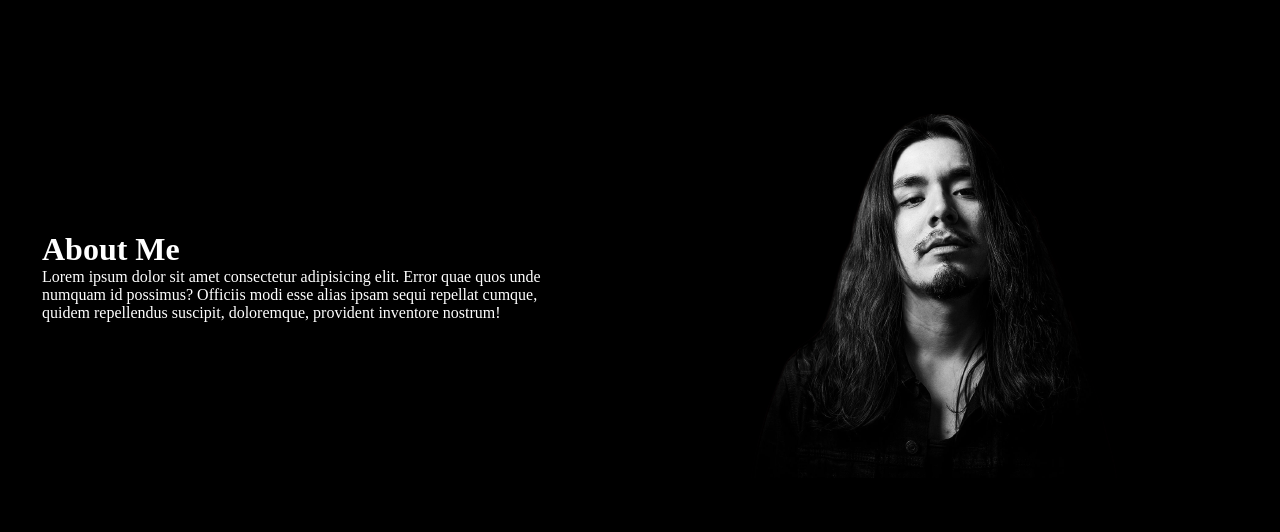
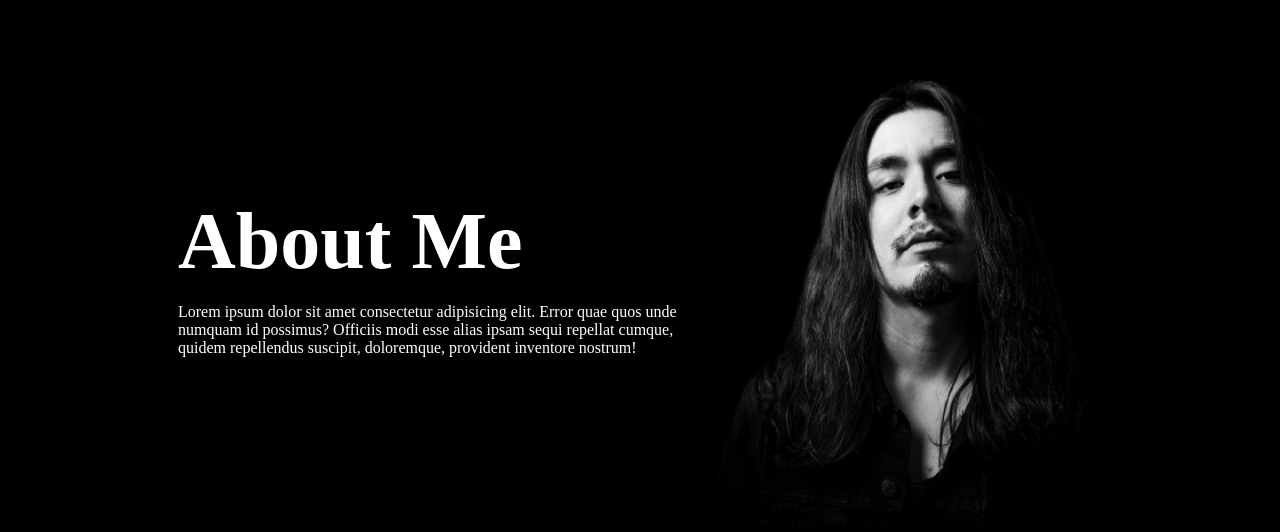
Before and after one commit to ChristopherZalapa/MyPortfolio, a React (Create React App) app: page / in a window 1280 px wide. Shown: the part 1004-1536 px from the top of the page. Built offline with nearby package versions, Linux system fonts and the light colour scheme.

Commit message:
About Page H1 P & Img Basic Style

```diff
--- a/src/pages/AboutPage.js
+++ b/src/pages/AboutPage.js
@@ -8,9 +8,7 @@ class AboutPage extends Component {
                     <h1>About Me</h1>
                     <p>Lorem ipsum dolor sit amet consectetur adipisicing elit. Error quae quos unde numquam id possimus? Officiis modi esse alias ipsam sequi repellat cumque, quidem repellendus suscipit, doloremque, provident inventore nostrum!</p>
                 </div>
-                <div className="pic-container">
-                    <img src="/images/9TksEPPg-removebg-preview.png" alt="man"/>
-                </div>
+                <img src="/images/9TksEPPg-removebg-preview.png" alt="man"/>
             </div>
         )
     }
--- a/src/styles/components_styles/_NavbarStyles.scss
+++ b/src/styles/components_styles/_NavbarStyles.scss
@@ -56,6 +56,7 @@
 	align-items: flex-start;
 	font-size: 2rem;
 	padding: 3rem;
+	font-weight: bold;
 }
 
 .nav-item {
--- a/src/styles/pages_styles/_AboutPageStyles.scss
+++ b/src/styles/pages_styles/_AboutPageStyles.scss
@@ -1,21 +1,40 @@
 .aboutPageContainer {
 	display: flex;
 	height: 100vh;
+	width: 100vw;
+	justify-content: center;
 	align-items: center;
-	flex-wrap: wrap;
+	// flex-wrap: wrap;
 
 	.text-container {
-		width: 500px;
-		margin: auto;
+		display: block;
+		align-items: center;
+		justify-content: center;
+		width: 30%;
+		margin-left: 10rem;
+
+		h1 {
+			margin-bottom: 1rem;
+			font-size: 5rem;
+		}
+		p {
+			display: block;
+			width: 500px;
+		}
 	}
 
-	.pic-container {
-		width: 50%px;
-		margin: auto;
-		align-items: center;
+	// .pic-container {
+	// 	display: flex;
+	// 	justify-content: center;
+	// 	align-items: center;
+	// 	width: 50%;
+	// 	// margin: auto;
+	// 	// align-items: center;
 
-		img {
-			width: 100%;
-		}
+	// }
+	img {
+		width: 700px;
+		height: 500px;
+		background: none;
 	}
 }
--- a/src/styles/pages_styles/_HomePageStyles.scss
+++ b/src/styles/pages_styles/_HomePageStyles.scss
@@ -1,6 +1,3 @@
-body {
-
-}
 .homePageContainer {
 	height: 100vh;
 	display: flex;
```
Also changed, not shown: 1 other file (tests, documents, lock files or other folders).
